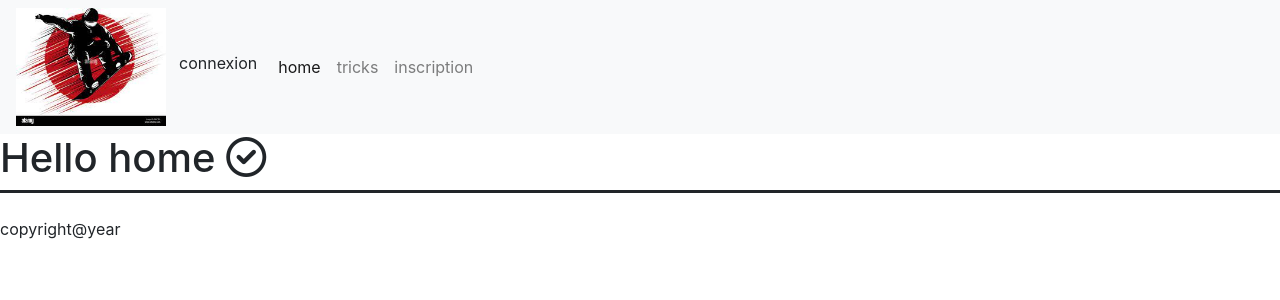
After one commit to marinejourdan/snowtricks, a Symfony app: template templates/oneTrick.html.twig in a window 1280 px wide. The commit adds this page. Shown: the top 300 px of the page. Run offline with Twig, Linux system fonts and the light colour scheme; the template is opened without the code that fills it, so the values that code supplies are empty; some libraries are stand-ins or nearby versions.

Commit message:
#2header  home page template

```diff
--- a/public/css/styles.css
+++ b/public/css/styles.css
@@ -1,21 +1,20 @@
+/*header*/
+.header-logo{
+    max-width: 150px;
+}
 
+/*footer*/
+footer{
+    border-top-style: solid;
+}
 
-/*theme*/
-:root{
-    --primary#40407a:;
-    --primary-light:#ababd3;
-    --accent:#ffb142;
-    --warning:#b33939;
-    --success:#33d9b2;
-    --font-family:roboto, sans-serif;
-    --box-shadow:0 1px 2px 0 rgb(60 64 67 / 30%) , 0 1px 3px 1px rgb(60 64 67 /15%);
-    --border-radius:3px;
-    --color:#2c2c54;
-    --color-dark:#40407a;
-    --gray:#84817a;
-    --gray-dark:#d1ccc0;
-    --border-color:#cd6133;
-    --max-width:1200px;
+/*accueil*/
+
+.font_image{
+    max-width: 1200px;
+    display: block;
+    margin-left: auto;
+    margin-right: auto
 }
 
 /*debug*/
@@ -37,11 +36,13 @@
     margin:0;
     padding:0;
     box-sizing:border-box;
+    display:flex;
 }
 
 body{
     font-family:var(--font-family);
     color:var(--color);
+
 }
 
 ul{
@@ -81,7 +82,7 @@ h1,h2,h3,h4{
     display:flex
 }
 .flex-row-nowrap{
-    flex-flow: row nowrap;
+    flex-wrap:row |nowrap;
 }
 .flex-row-wrap{
     flex-flow: row wrap;
@@ -92,6 +93,10 @@ h1,h2,h3,h4{
 .align-items-center{
     align-items:center;
 }
+.justify-content-between{
+    justify-content: space-between;
+}
+
 .justify-content-center{
     justify-content: center;
 }
@@ -102,6 +107,23 @@ h1,h2,h3,h4{
 /*general*/
 
 .content{
-max-width:var (--max-width);
+
 }
+
+/*theme*/
+:root{
+    --primary#40407a:;
+    --primary-light:#ababd3;
+    --accent:#ffb142;
+    --warning:#b33939;
+    --success:#33d9b2;
+    --font-family:roboto, sans-serif;
+    --box-shadow:0 1px 2px 0 rgb(60 64 67 / 30%) , 0 1px 3px 1px rgb(60 64 67 /15%);
+    --border-radius:3px;
+    --color:#2c2c54;
+    --color-dark:#40407a;
+    --gray:#84817a;
+    --gray-dark:#d1ccc0;
+    --border-color:#cd6133;
+
 }
--- a/templates/accueil.html.twig
+++ b/templates/accueil.html.twig
@@ -1,7 +1,5 @@
 {% extends "./base.html.twig" %}
         {% block body %}
-<h1> Hello home
-    <i class="fa-regular fa-circle-check"></i>
-</h1>
+            <img src="assets/home_image.jpg" class="img-responsive center-block" alt="Responsive image" style="width:100%;">
 
         {% endblock %}
--- a/templates/base.html.twig
+++ b/templates/base.html.twig
@@ -6,12 +6,14 @@
         <link rel="shortcut icon" href="favicon.ico" type="image/x-icon" />
         <link rel="stylesheet" href="https://cdnjs.cloudflare.com/ajax/libs/font-awesome/6.1.1/css/all.min.css" integrity="sha512-KfkfwYDsLkIlwQp6LFnl8zNdLGxu9YAA1QvwINks4PhcElQSvqcyVLLD9aMhXd13uQjoXtEKNosOWaZqXgel0g==" crossorigin="anonymous" referrerpolicy="no-referrer" />
         <link rel="stylesheet" href="{{ asset('css/styles.css') }}">
+        <link rel="stylesheet" href="https://stackpath.bootstrapcdn.com/bootstrap/4.4.1
+/css/bootstrap.min.css" integrity="sha384-Vkoo8x4CGsO3+Hhxv8T/Q5PaXtkKtu6ug5TOeNV6gBiFeWPGFN9MuhOf23Q9Ifjh" crossorigin="anonymous">
         <link rel="preconnect" href="https://fonts.googleapis.com">
         <link rel="preconnect" href="https://fonts.gstatic.com" crossorigin>
         <link href="https://fonts.googleapis.com/css2?family=Roboto:ital,wght@0,300;1,400;1,900&display=swap" rel="stylesheet">
     </head>
 
-    <body class="d-flex flex-column">
+    <body class="body">
 
         {{ include('partials/_header.html.twig')  }}
 
--- /dev/null
+++ b/templates/oneTrick.html.twig
@@ -0,0 +1,7 @@
+{% extends "./base.html.twig" %}
+        {% block body %}
+            <h1> Hello home
+                <i class="fa-regular fa-circle-check"></i>
+            </h1>
+
+        {% endblock %}
--- a/templates/partials/_footer.html.twig
+++ b/templates/partials/_footer.html.twig
@@ -1 +1 @@
-<footer >prout</footer>
+<footer ></br>copyright@year</footer>
--- a/templates/partials/_header.html.twig
+++ b/templates/partials/_header.html.twig
@@ -1,8 +1,25 @@
-<header class=" p-20">
-    <div class="content flex-fill">
-        <div class="logo">logo</div>
-        <div class="menu">menu</div>
-    </div>
-
-
+<header class="flex-row-nowrap justify-content-center p-20">
+    <nav class="navbar navbar-expand-lg navbar-light bg-light">
+        <div class="logo">
+            <a href="{{path('index') }}">
+                <img src="{{ asset('assets/logo.jpeg')}}" class= "header-logo"  >
+            </a>
+        </div>
+        <div class="collapse navbar-collapse" id="navbarNav">
+            <div class ="sign-in">
+               <button type="button" href="/connexion" class="btn btn-light mb-2">connexion</button>
+            </div>
+            <ul class="navbar-nav">
+                <li class="nav-item active">
+                    <a class="nav-link" href="/">home <span class="sr-only">(current)</span></a>
+                </li>
+                <li class="nav-item">
+                    <a class="nav-link" href="/trick">tricks</a>
+                </li>
+                <li class="nav-item">
+                    <a class="nav-link" href="/suscribe">inscription</a>
+                </li>
+            </ul>
+        </div>
+    </nav>
 </header>
```
Also changed, not shown: src/Controller/trickController.php (+7 -0 lines), src/Controller/userController.php (+13 -0 lines), templates/connexion.html.twig (added, +7 -0 lines), templates/suscribe.html.twig (added, +7 -0 lines), public/assets/home_image.jpg (added).
